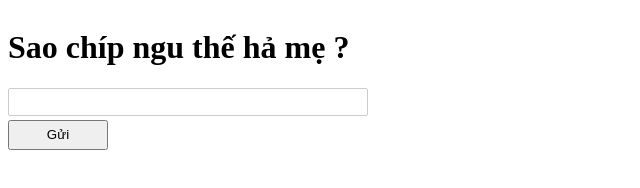
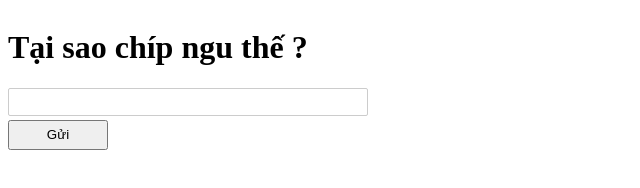
Before and after one commit to ManhLinhh/TreeHouseOfficial.github.io, a plain HTML site: page chip-thong-minh.html in a window 1280 px wide. Shown: the whole page, without its empty margins (0-640 px from the left). Drawn offline with Linux system fonts and the light colour scheme.

Commit message:
Update chip-thong-minh.html

```diff
--- a/chip-thong-minh.html
+++ b/chip-thong-minh.html
@@ -31,7 +31,7 @@
 
 <body>
     <div class="app">
-        <h1>Sao chíp ngu thế hả mẹ ?</h1>
+        <h1>Tại sao chíp ngu thế ?</h1>
         <input type="text">
         <button type="submit">
             Gửi
```
